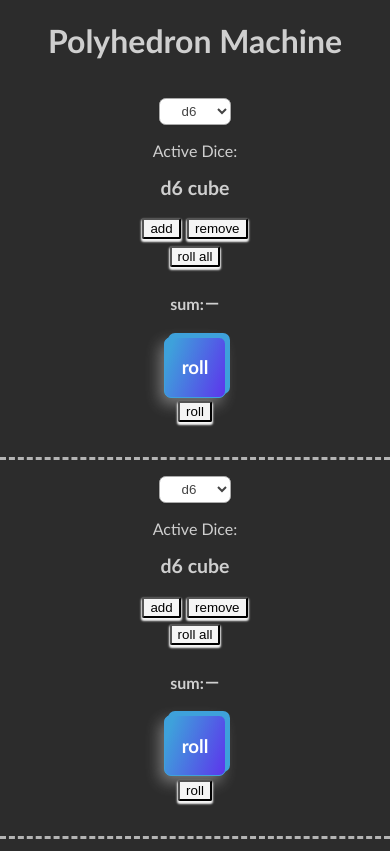
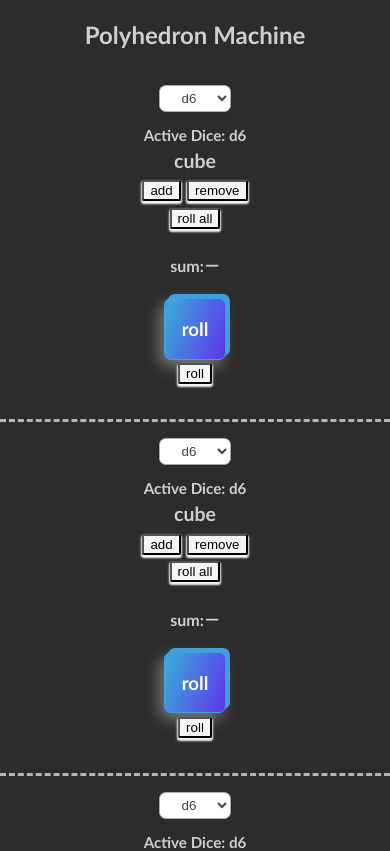
Before and after one commit to hazieon/PolyhedronMachine, a React (Create React App) app: page / in a window 390 px wide. Shown: the top 851 px of the page. Built offline with nearby package versions, Linux system fonts and the light colour scheme.

Commit message:
button responsive css

```diff
--- a/src/App.js
+++ b/src/App.js
@@ -9,7 +9,7 @@ function App() {
 
   return (
     <div className="App">
-      <h1>Polyhedron Machine</h1>
+      <h2>Polyhedron Machine</h2>
       <section className="dice-zone">
         <div id="dice-column" className="d6-zone">
           {
--- a/src/components/dice/index.js
+++ b/src/components/dice/index.js
@@ -55,10 +55,11 @@ function Dice({ type }) {
 
   return (
     <div className={styles.diceContainer}>
-      <p>Active Dice:</p>
       <div className={styles.diceTextBox}>
+        <h3 className={styles.activeDiceText}>
+          Active Dice: {"d" + type.length}
+        </h3>
         <h2 className={styles.activeDiceText}>
-          {"d" + type.length}{" "}
           {type.length === 2
             ? "coin"
             : "d" + type.length && type.length === 6
@@ -73,10 +74,11 @@ function Dice({ type }) {
             ? "disdyakis triacontahedron"
             : "d" + type.length}
         </h2>
+      </div>
+      <div className={styles.buttonBox}>
         <button onClick={addQuantity}>add</button>
         <button onClick={subtractQuantity}>remove</button>
       </div>
-
       <button onClick={rollAll}>roll all</button>
 
       <h4>
--- a/src/components/dice/index.module.css
+++ b/src/components/dice/index.module.css
@@ -37,17 +37,28 @@ button {
   background-color: whitesmoke;
   box-shadow: 0px 2px 2px 1px whitesmoke;
 }
+button:hover {
+  transform: translateY(3px);
+  background-color: rgb(255, 255, 255);
+  box-shadow: 0px 2px 2px 1px whitesmoke;
+  box-shadow: inset 3px 3px 5px #c0b9b9, inset -2px -2px 5px white;
+}
 
 .diceTextBox {
   margin: auto;
   text-align: center;
   max-width: 20vw;
+  line-height: 120%;
 }
 
 .activeDiceText {
   word-break: break-all;
+  margin-bottom: -7px;
 }
 
+.buttonBox {
+  margin-top: 1rem;
+}
 @media only screen and (max-width: 500px) {
   .diceTextBox {
     font-size: small;
```
